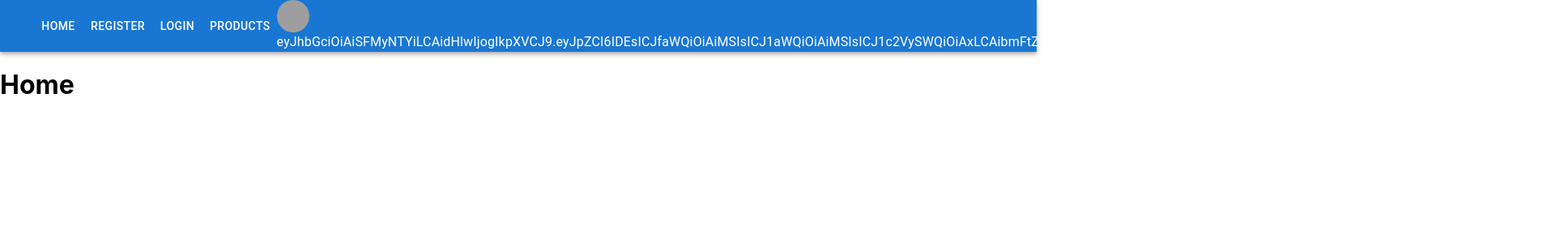
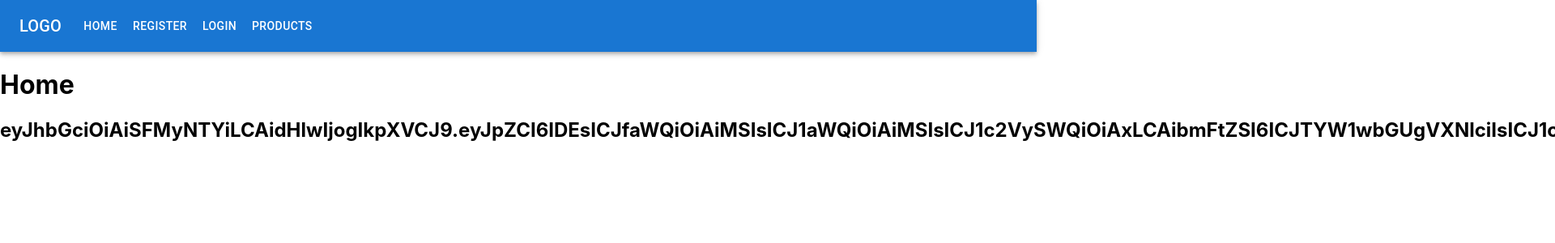
Before and after one commit to had0pelagic/3DeshopFrontend, a React (Create React App) app in the folder 3deshop-frontend/: page / in a window 1280 px wide. Shown: the top 300 px of the page at 81% size, 1920 px wide, since content can reach past the window. Built offline with nearby package versions, Linux system fonts and the light colour scheme; sample sign-in values are in the browser's storage; grey boxes are pictures that could not be loaded.

Commit message:
Logout, appbar tweak

```diff
--- a/3deshop-frontend/src/components/Layout/AppBar.js
+++ b/3deshop-frontend/src/components/Layout/AppBar.js
@@ -1,4 +1,5 @@
-import React, { useState } from "react";
+import React, { useState, useEffect } from "react";
+import JwtHelper from "../../utils/jwt.helper";
 import AppBar from "@mui/material/AppBar";
 import Box from "@mui/material/Box";
 import Toolbar from "@mui/material/Toolbar";
@@ -37,7 +38,21 @@ const menuItems = [
 const ResponsiveAppBar = () => {
   const [anchorElNav, setAnchorElNav] = useState(null);
   const [anchorElUser, setAnchorElUser] = useState(null);
+  const [username, setUsername] = useState("");
   const { onLogout, getToken } = useAuth();
+
+  useEffect(() => {
+    if (getToken().data !== null) {
+      const token = getToken().data;
+      const jwtUsername = JwtHelper.getUser(token).username;
+      setUsername(jwtUsername);
+    }
+  }, [getToken]);
+
+  const handleLogout = () => {
+    onLogout();
+    setUsername("");
+  };
 
   const handleOpenNavMenu = (event) => {
     setAnchorElNav(event.currentTarget);
@@ -153,7 +168,7 @@ const ResponsiveAppBar = () => {
             LOGO
           </Typography>
           <NavItems />
-          {getToken().data && (
+          {username && (
             <Box sx={{ flexGrow: 0 }}>
               <Tooltip title="Open settings">
                 <IconButton onClick={handleOpenUserMenu} sx={{ p: 0 }}>
@@ -163,7 +178,7 @@ const ResponsiveAppBar = () => {
                   />
                 </IconButton>
               </Tooltip>
-              <Typography>{getToken().data}</Typography>
+              <Typography>{username}</Typography>
               <Menu
                 sx={{ mt: "45px" }}
                 id="menu-appbar"
@@ -186,7 +201,7 @@ const ResponsiveAppBar = () => {
                   </MenuItem>
                 ))}
                 <MenuItem key={"Logout"} onClick={handleCloseUserMenu}>
-                  <Button onClick={onLogout}>Logout</Button>
+                  <Button onClick={handleLogout}>Logout</Button>
                 </MenuItem>
               </Menu>
             </Box>
--- a/3deshop-frontend/src/pages/HomePage/index.js
+++ b/3deshop-frontend/src/pages/HomePage/index.js
@@ -1,12 +1,14 @@
-import React from "react";
+import React, { useEffect } from "react";
+import { useLocation } from "react-router-dom";
 import { useAuth } from "../../hooks/useAuth";
 
 export default function Home() {
-  const { onLogin } = useAuth();
+  const { getToken } = useAuth();
 
   return (
     <div>
       <h1>Home</h1>
+      <h2>{getToken().data}</h2>
     </div>
   );
 }
--- a/3deshop-frontend/src/utils/jwt.helper.js
+++ b/3deshop-frontend/src/utils/jwt.helper.js
@@ -3,7 +3,7 @@ import jwt from "jwt-decode";
 const userJwtScheme = {
   userId:
     "http://schemas.xmlsoap.org/ws/2005/05/identity/claims/nameidentifier",
-  userName: "http://schemas.xmlsoap.org/ws/2005/05/identity/claims/name",
+  username: "http://schemas.xmlsoap.org/ws/2005/05/identity/claims/name",
   userRole: "http://schemas.microsoft.com/ws/2008/06/identity/claims/role",
 };
 
@@ -12,7 +12,7 @@ const JwtHelper = {
     const decoded = jwt(token);
     return {
       userId: decoded[userJwtScheme.userId],
-      userName: decoded[userJwtScheme.userName],
+      username: decoded[userJwtScheme.username],
       userRole: decoded[userJwtScheme.userRole],
     };
   },
```
